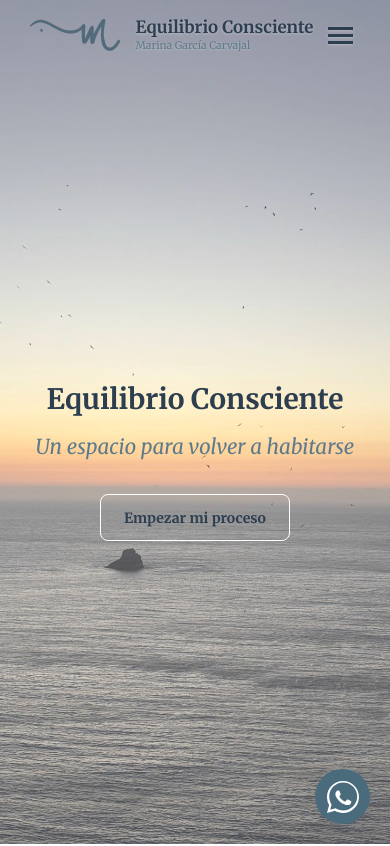
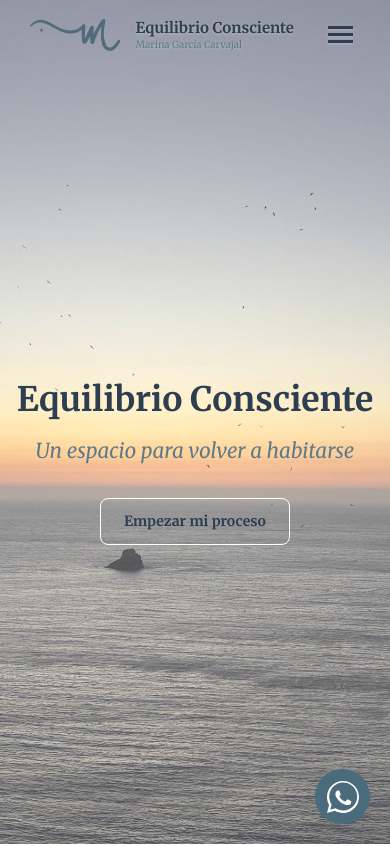
Before and after one commit to vertebraStudio/equilibrio-consciente, a plain HTML site: page index.html in a window 390 px wide. Shown: the top 846 px of the page. Drawn offline with Linux system fonts and the light colour scheme; a web font is replaced by a local one.

Commit message:
Aumentar tamaño del título Equilibrio Consciente en hero section

```diff
--- a/styles.css
+++ b/styles.css
@@ -189,7 +189,7 @@ ul {
 
 .logo h1 {
     font-family: 'Merriweather', serif;
-    font-size: 1.5rem;
+    font-size: 1.25rem;
     font-weight: 700;
     color: var(--color-texto-principal);
     text-shadow: 0 1px 3px rgba(255, 255, 255, 0.3);
@@ -412,7 +412,7 @@ ul {
 
 .hero-title {
     font-family: 'Merriweather', serif;
-    font-size: 3.5rem;
+    font-size: 4.5rem;
     font-weight: 700;
     color: var(--color-texto-principal);
     margin-bottom: var(--spacing-sm);
@@ -1282,11 +1282,11 @@ ul {
     }
 
     .logo h1 {
-        font-size: 1.125rem;
+        font-size: 1rem;
     }
 
     .logo-subtitle {
-        font-size: 0.7rem;
+        font-size: 0.65rem;
     }
 
     .nav-toggle {
@@ -1424,7 +1424,7 @@ ul {
     }
 
     .hero-title {
-        font-size: 2.25rem;
+        font-size: 2.75rem;
     }
 
     .hero-subtitle {
@@ -1471,7 +1471,7 @@ ul {
 
 
     .hero-title {
-        font-size: 1.875rem;
+        font-size: 2.25rem;
     }
 
     .section-title {
```
